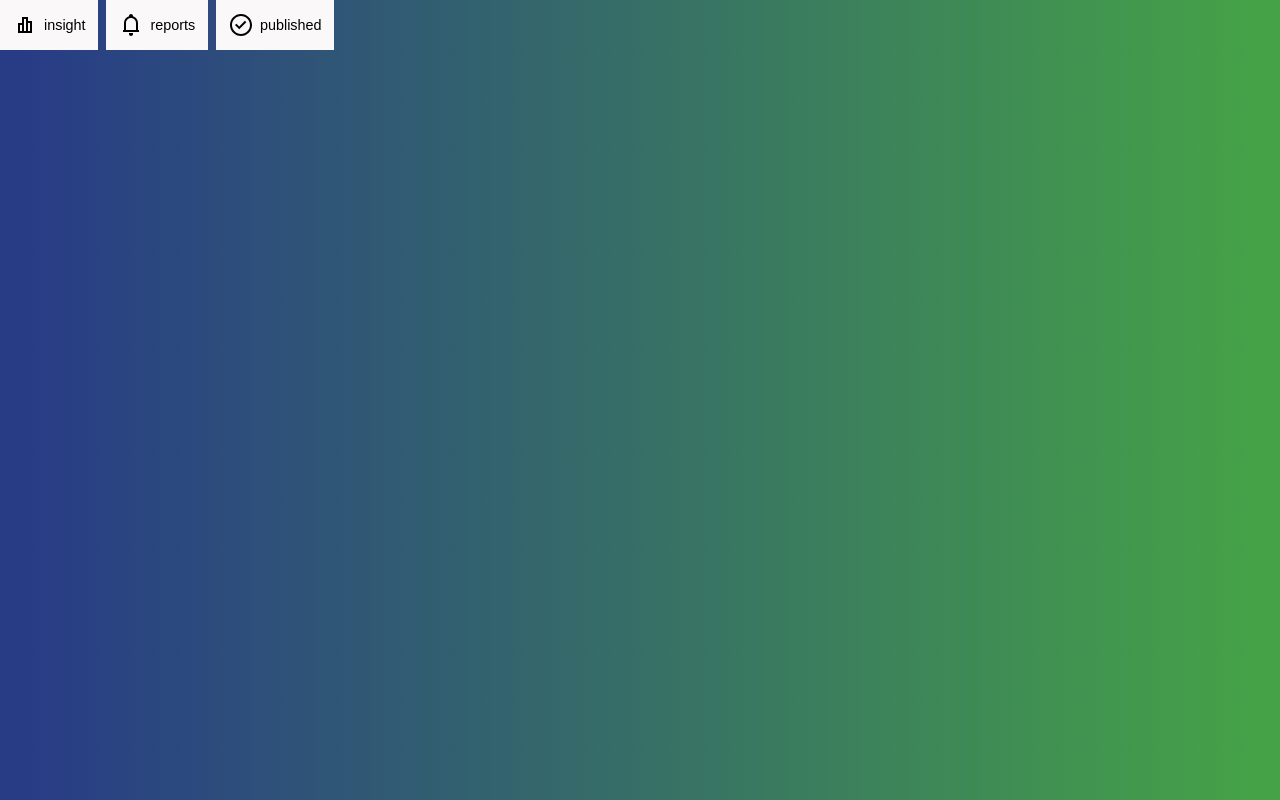
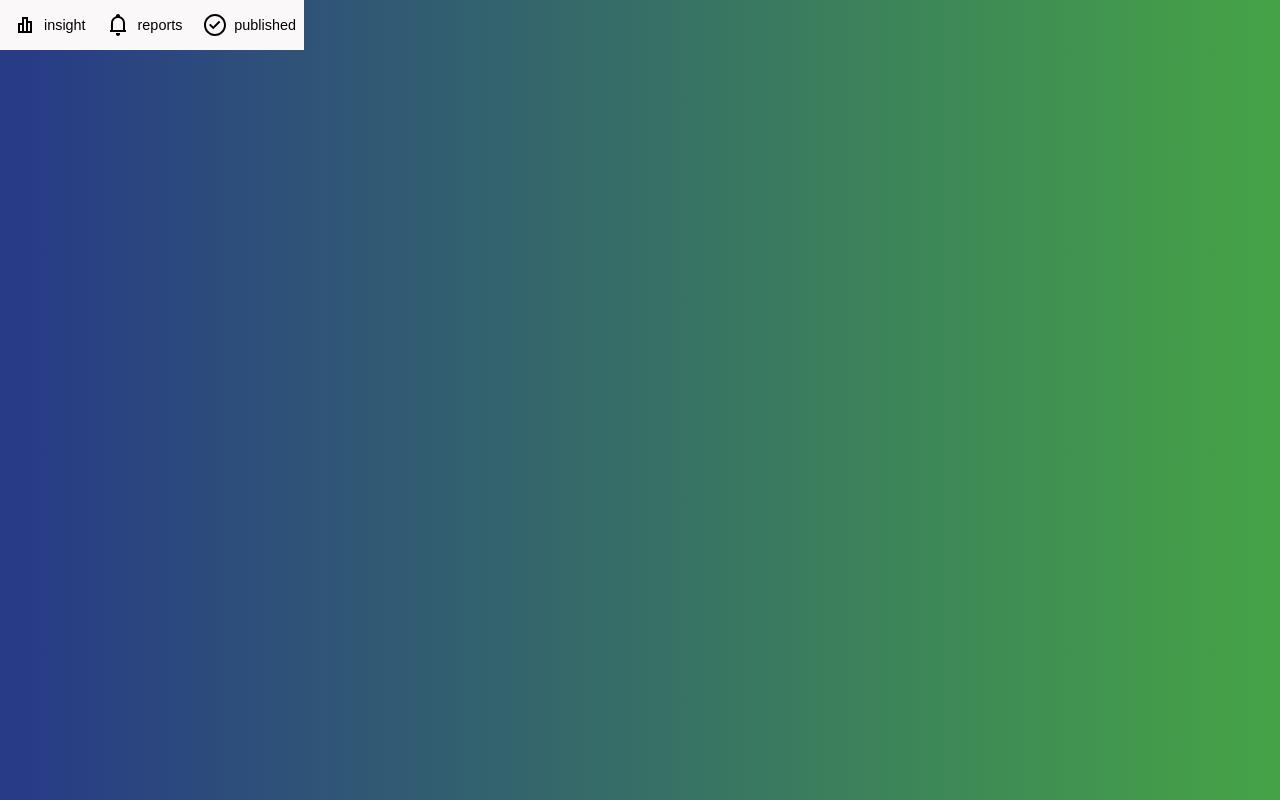
Before and after one commit to gdscashesi/ashesi-hackers-league, a React (Create React App) app: page /test in a window 1280 px wide. Built offline with nearby package versions, Linux system fonts and the light colour scheme; a web font is replaced by a local one.

Commit message:
changed button style

```diff
--- a/src/components/button/button.module.scss
+++ b/src/components/button/button.module.scss
@@ -18,7 +18,7 @@ a {
   align-items: center;
   padding: 0.8rem;
   background-color: rgb(250, 248, 248);
-  margin-right: 0.5rem;
+  padding-right: 0.5rem;
 
   & a{
     margin-left: 0.5em;
```
